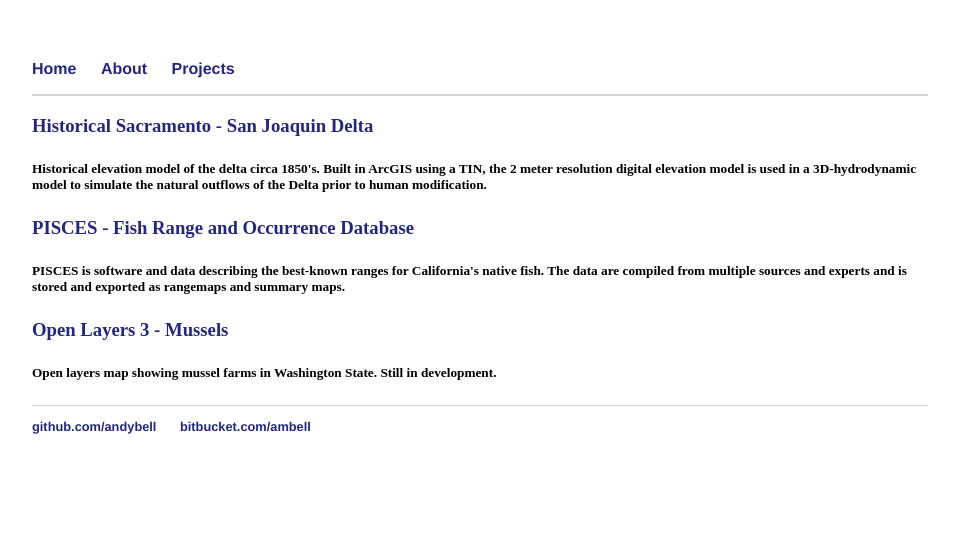
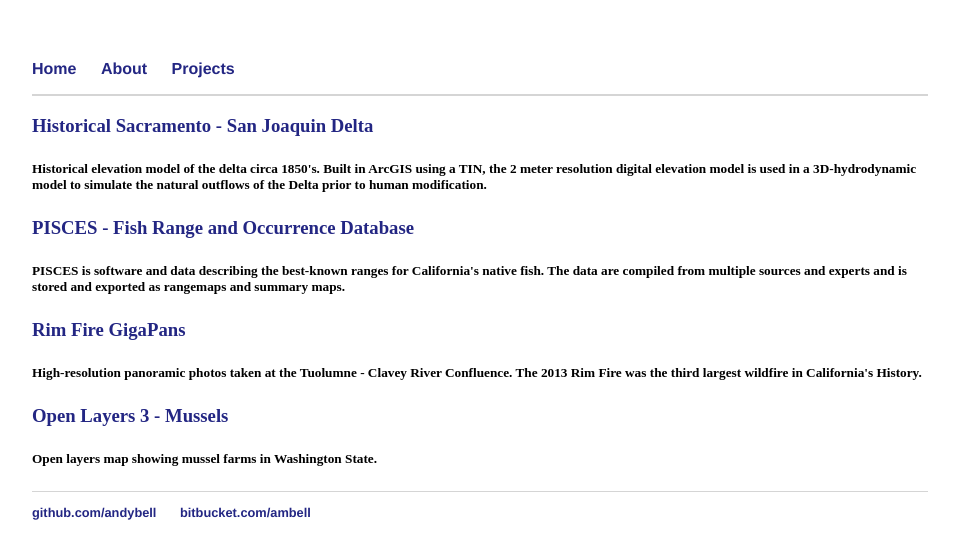
Before and after one commit to andybell/andybell.github.io, a Jekyll site: the page built from projects/index.html, in a window 1280 px wide. Shown: the top 559 px of the page, without its empty margins (160-1119 px from the left). Built offline with Jekyll 4.4.1, drawn with Linux system fonts in a browser that asks for light colours.

```diff
--- a/about/index.html
+++ b/about/index.html
@@ -11,9 +11,7 @@ title: About me
 
 <div class="blurb">
 	<p><h4>I work for the <a href="https://watershed.ucdavis.edu/"> Center for Watershed Sciences at UC Davis</a>.
-	I'm a GIS project specialist that works on a variety of projects related to water in California.
-	Prior to starting at the Center for Watershed Sciences, I worked at
-	<a href= "http://www.sierrastreamsinstitute.org/"> Sierra Streams Institute</a> in Nevada City, CA.
+	I'm a GIS project specialist that works on a <a href="https://watershed.ucdavis.edu/people/ambell">variety of projects</a> related to water in California. Prior to starting at the Center for Watershed Sciences, I worked as a River Scientist at	<a href= "http://www.sierrastreamsinstitute.org/"> Sierra Streams Institute</a> in Nevada City, CA.
 	I attended Bowdoin College in Brunswick, Maine and graduated in 2011 with a BA in biology (honors)
 	and environmental studies.
 	</h4></p>
--- a/index.html
+++ b/index.html
@@ -18,7 +18,7 @@
     		<p class="blocktext">
         		<h1>Andy Bell</h1>
 				<IMG class="displayed" src="IMG_0603.JPG" alt="fish" style="width:533px;height:356px">
-				<h5>Website hosted on github.com pages. It is still in development</h5>
+				<h5>Website hosted on github.com pages.</h5>
     		</p><!-- /.blurb -->
 		<footer>
     		<ul>
--- a/projects/index.html
+++ b/projects/index.html
@@ -3,12 +3,11 @@ layout: default
 title: Projects Page
 ---
 <div class="blurb">
-	<h3><a href="/projects/hdem.html">Historical Sacramento - San Joaquin Delta</a></h3>
+	<h3><a href="https://watershed.ucdavis.edu/experiments/delta_hdem/deltademslider.html">Historical Sacramento - San Joaquin Delta</a></h3>
 	<p><h5>Historical elevation model of the delta circa 1850's. Built in ArcGIS using a TIN, the
 	2 meter resolution digital elevation model is used in a 3D-hydrodynamic model to simulate the
 	natural outflows of the Delta prior to human modification.</h5></p>
 </div><!-- /.blurb -->
-
 
 <div class="blurb">
 	<h3><a href="http://pisces.ucdavis.edu/">PISCES - Fish Range and Occurrence Database</a></h3>
@@ -16,6 +15,11 @@ title: Projects Page
 </div><!-- /.blurb -->
 
 <div class="blurb">
+	<h3><a href="https://watershed.ucdavis.edu/experiments/rimfire/">Rim Fire GigaPans</a></h3>
+	<p><h5>High-resolution panoramic photos taken at the Tuolumne - Clavey River Confluence. The 2013 Rim Fire was the third largest wildfire in California's History.</h5></p>
+</div><!-- /.blurb -->
+
+<div class="blurb">
 	<h3><a href="/projects/Mussel_Sites.html">Open Layers 3 - Mussels</a></h3>
-	<p><h5>Open layers map showing mussel farms in Washington State. Still in development.</h5></p>
+	<p><h5>Open layers map showing mussel farms in Washington State. </h5></p>
 </div><!-- /.blurb -->
```
